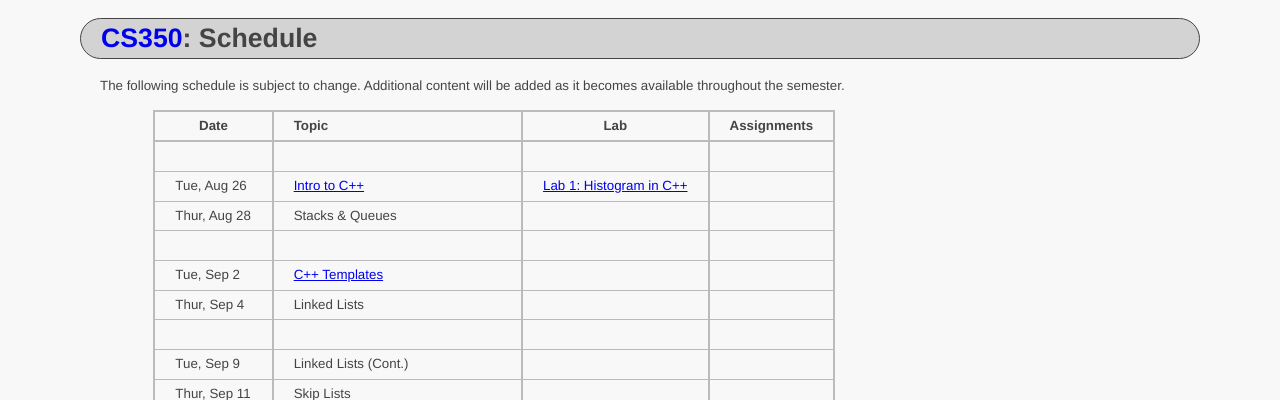
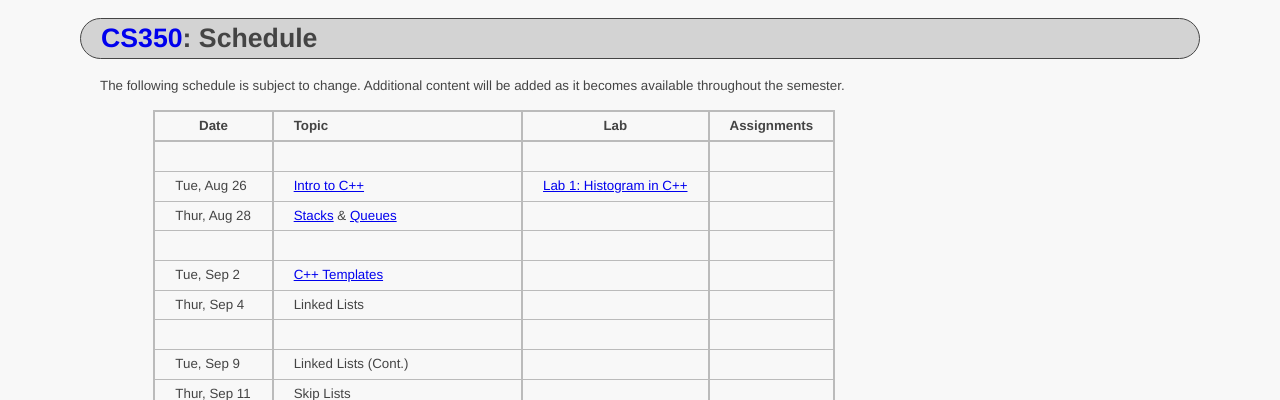
Before and after one commit to ycpcs/cs350-fall2014, a Jekyll site: the page built from schedule.md, in a window 1280 px wide. Shown: the top 400 px of the page. Built offline with Jekyll 4.4.1, drawn with Linux system fonts in a browser that asks for light colours; Markdown is read by kramdown in place of the engine named in the settings; part of the change alters nothing that is shown.

```diff
--- a/schedule.md
+++ b/schedule.md
@@ -12,7 +12,7 @@ Additional content will be added as it becomes available throughout the semester
 >| ---------------|:-----------------------------------------------|-----------------------------------------------|-----------------------------------|
 >||||
 >| Tue, Aug 26    |  [Intro to C++](lectures/intro_to_C++.html)    |  [Lab 1: Histogram in C++](labs/lab01.html)   |                                   |
->| Thur, Aug 28   |  Stacks & Queues                               |                                               |                                   |
+>| Thur, Aug 28   |  [Stacks](lectures/Stacks_lecture.pdf) & [Queues](lectures/Queues_lecture.pdf)  |                                               |                                   |
 >||||
 >| Tue, Sep 2     |  [C++ Templates](lectures/C++_templates.html)  |                                               |                                   |
 >| Thur, Sep 4    |  Linked Lists                                  |                                               |                                   |
```
Also changed, not shown: 2 other files.
